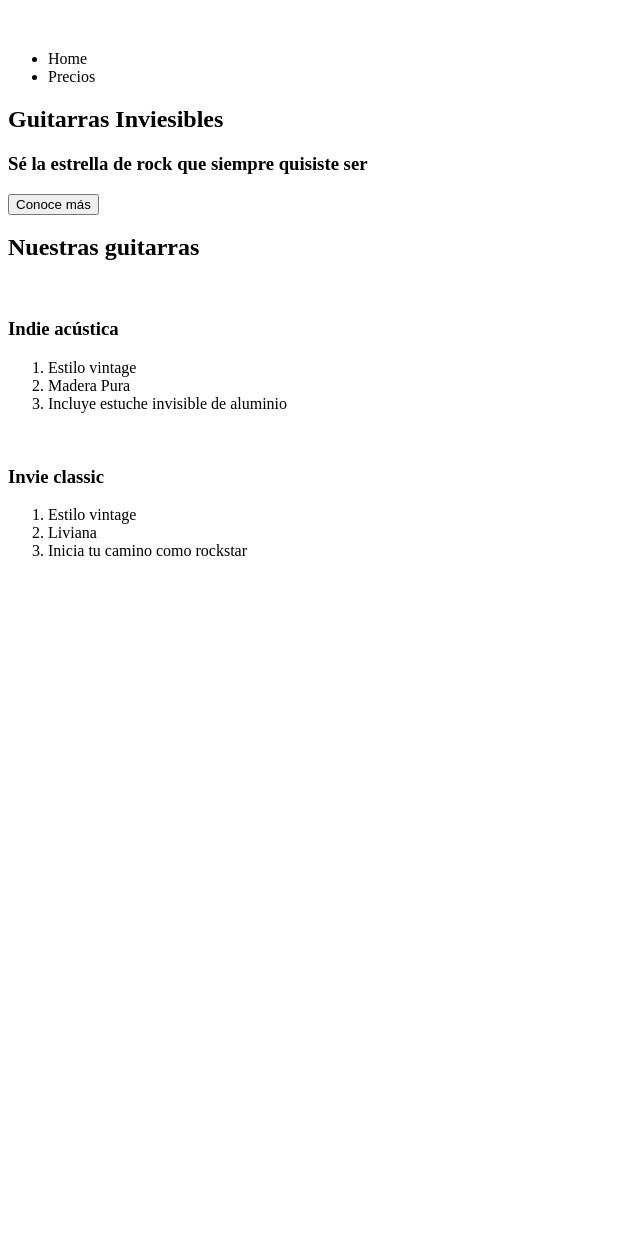
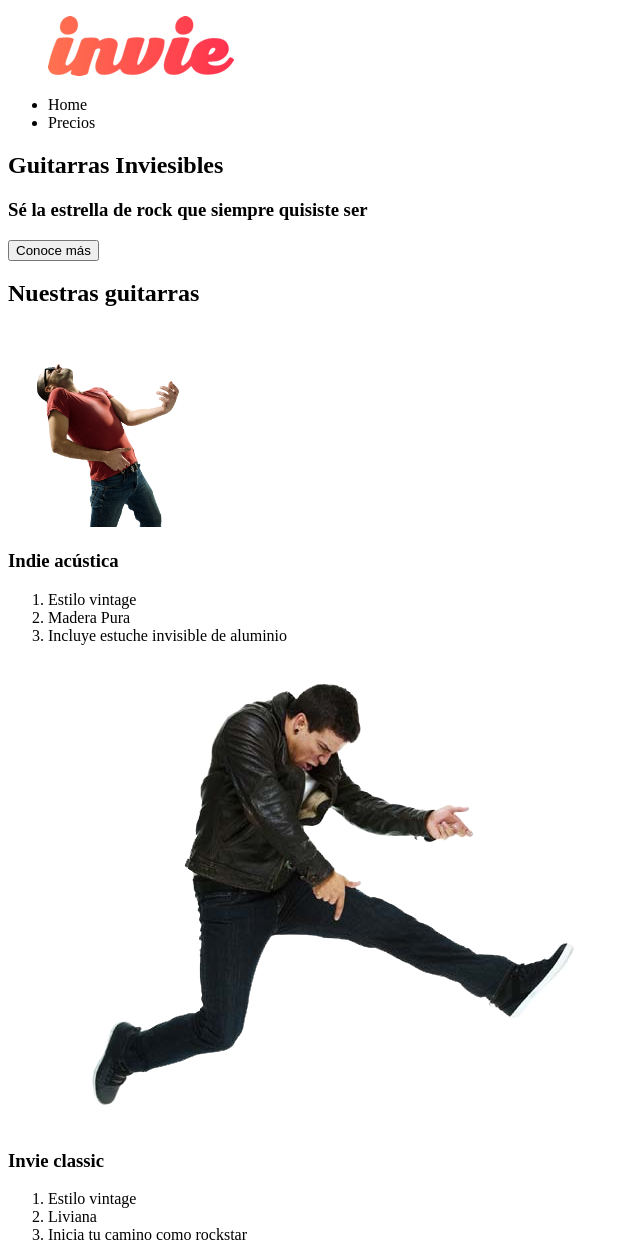
Before and after one commit to yetAnotherRaven/inviePlatzi, a plain HTML site: page index.html in a window 1280 px wide. Shown: the whole page, without its empty margins (0-640 px from the left). Before the commit the page ends 800 px from the top, so only its background shows below. Drawn offline with Linux system fonts and the light colour scheme.

Commit message:
Imágenes agregadas

```diff
--- a/index.html
+++ b/index.html
@@ -7,7 +7,7 @@
 	<body>
 		<header>   <!--header-->
 		<figure> <!--logotipo-->
-			<img/>
+			<img src="images/invie.png" width="186" height="60" alt="Invie logotipo"/>
 		</figure>
 		<nav><!--menu-->
 			<ul>
@@ -28,8 +28,8 @@
 		<section> <!--guitarras -->
 			<h2>Nuestras guitarras</h2><!--Titulo-->
 			<article>
-				<img/>
-				<h3>Indie acústica</h3>
+				<img src="images/invie-acustica.png"width="200" alt="Guitarra Invie Acustica"/>
+				<h3>Indie acústica</h3><!--Guitarra 1-->
 				<ol>
 					<li>Estilo vintage</li>
 					<li>Madera Pura</li>
@@ -37,16 +37,14 @@
 				</ol>
 			</article>
 			<article>
-				<img/>
-				<h3>Invie classic</h3>
+				<img src="images/invie-classic.png" width="" alt="Guitarra Invie Classic"/>
+				<h3>Invie classic</h3><!--Guitarra 2-->
 				<ol>
 					<li>Estilo vintage</li>
 					<li>Liviana</li>
 					<li>Inicia tu camino como rockstar</li>
 				</ol>
 			</article>
-			<!--Guitarra 1-->
-			<!--Guitarra 2-->
 		</section>
 	</body>
 </html>
```
Also changed, not shown: images/background.png (added), images/invie-acustica.png (added), images/invie-classic.png (added), images/invie-white.png (added), images/invie.png (added), images/invie2x.png (added), 1 other file.
